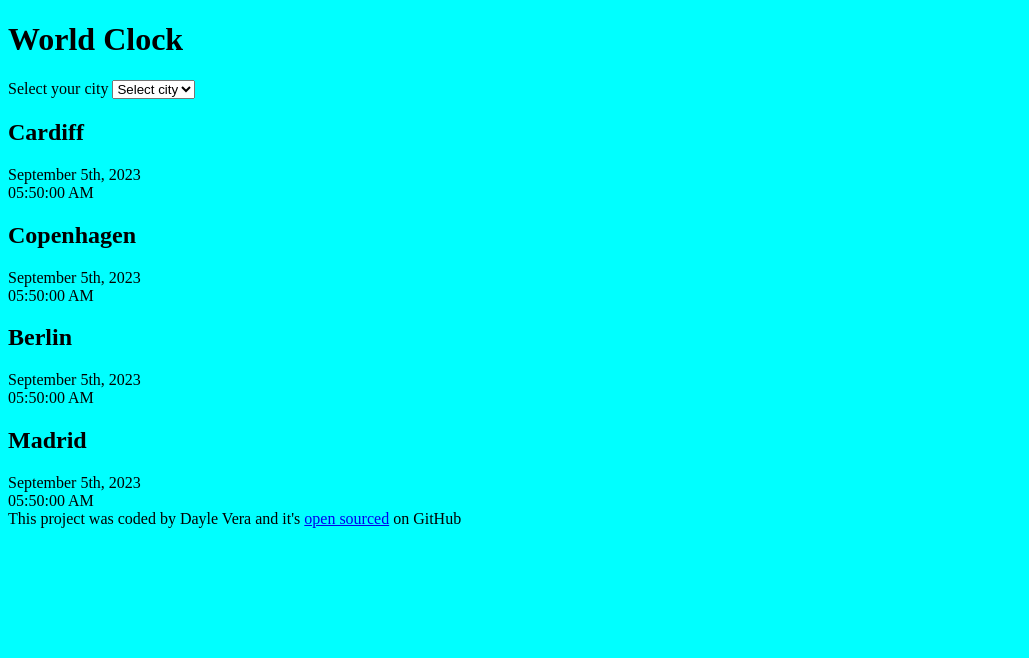
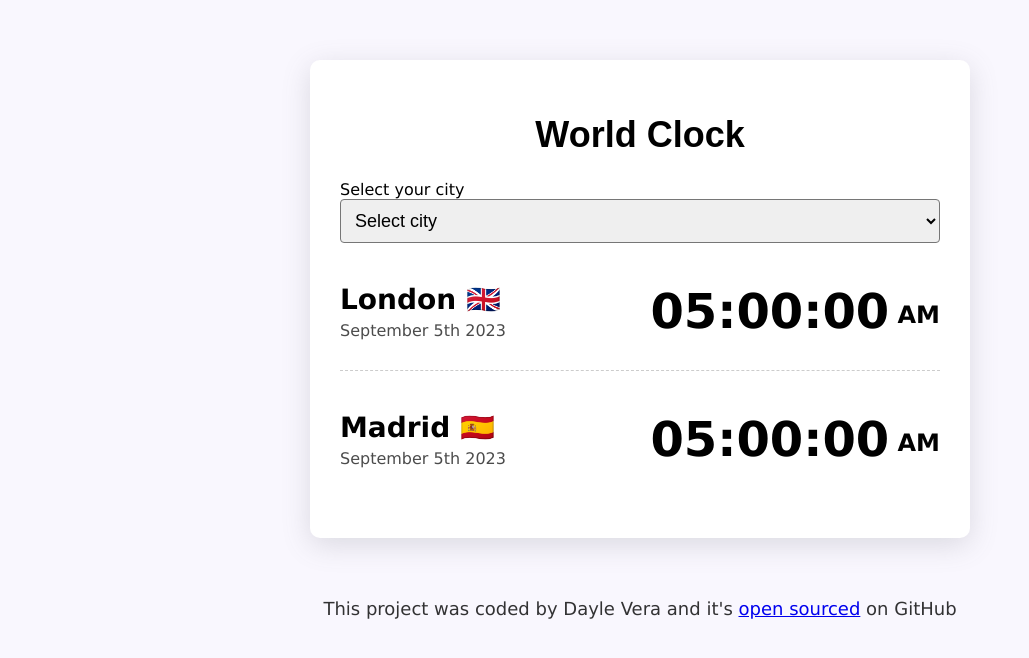
Before and after one commit to dvera2019/World-clock, a plain HTML site: page index.html in a window 1280 px wide. Shown: the whole page, without its empty margins (0-1029 px from the left). Drawn offline with Linux system fonts and the light colour scheme.

Commit message:
added basic css

```diff
--- a/index.html
+++ b/index.html
@@ -19,18 +19,18 @@
         <option value="Sydney">Sydney</option>
       </select>
       <div class="city">
-        <h2>Cardiff</h2>
-        <div class="date">September 5th, 2023</div>
-        <div class="time">05:50:00 AM</div>
-        <h2>Copenhagen</h2>
-        <div class="date">September 5th, 2023</div>
-        <div class="time">05:50:00 AM</div>
-        <h2>Berlin</h2>
-        <div class="date">September 5th, 2023</div>
-        <div class="time">05:50:00 AM</div>
-        <h2>Madrid</h2>
-        <div class="date">September 5th, 2023</div>
-        <div class="time">05:50:00 AM</div>
+        <div>
+          <h2>London 🇬🇧</h2>
+          <div class="date">September 5th 2023</div>
+        </div>
+        <div class="time">05:00:00<small> AM </small></div>
+      </div>
+      <div class="city">
+        <div>
+          <h2>Madrid 🇪🇸</h2>
+          <div class="date">September 5th 2023</div>
+        </div>
+        <div class="time">05:00:00<small> AM </small></div>
       </div>
     </div>
     <footer>
--- a/source/styles.css
+++ b/source/styles.css
@@ -1,3 +1,66 @@
 body {
-  background-color: aqua;
+  background-color: #f9f7fe;
+  font-family: "Lucida Sans", "Lucida Sans Regular", "Lucida Grande",
+    "Lucida Sans Unicode", Geneva, Verdana, sans-serif;
 }
+
+h1 {
+  text-align: center;
+  font-family: sans-serif;
+  font-size: 36px;
+}
+
+h2 {
+  margin: 0 0 5px;
+  font-size: 28px;
+}
+
+select {
+  display: block;
+  width: 100%;
+  font-size: 18px;
+  border-radius: 4px;
+  padding: 10px;
+}
+
+.container {
+  max-width: 600px;
+  margin: 60px auto;
+  background: white;
+  padding: 30px;
+  box-shadow: rgba(100, 100, 111, 0.2) 0px 7px 29px 0px;
+  border-radius: 10px;
+}
+
+.city {
+  display: flex;
+  margin: 10px 0;
+  justify-content: space-between;
+  padding: 30px 0;
+  border-bottom: 1px dashed rgba(0, 0, 0, 0.2);
+}
+
+.city:last-child {
+  border: none;
+}
+
+.date {
+  opacity: 0.7;
+}
+
+.time {
+  font-size: 48px;
+  font-weight: bold;
+}
+
+.time small {
+  font-size: 24px;
+  vertical-align: middle;
+  line-height: 48px;
+}
+
+footer {
+  text-align: center;
+  font-size: 18px;
+  color: rgba(0, 0, 0, 0.8);
+}
```
